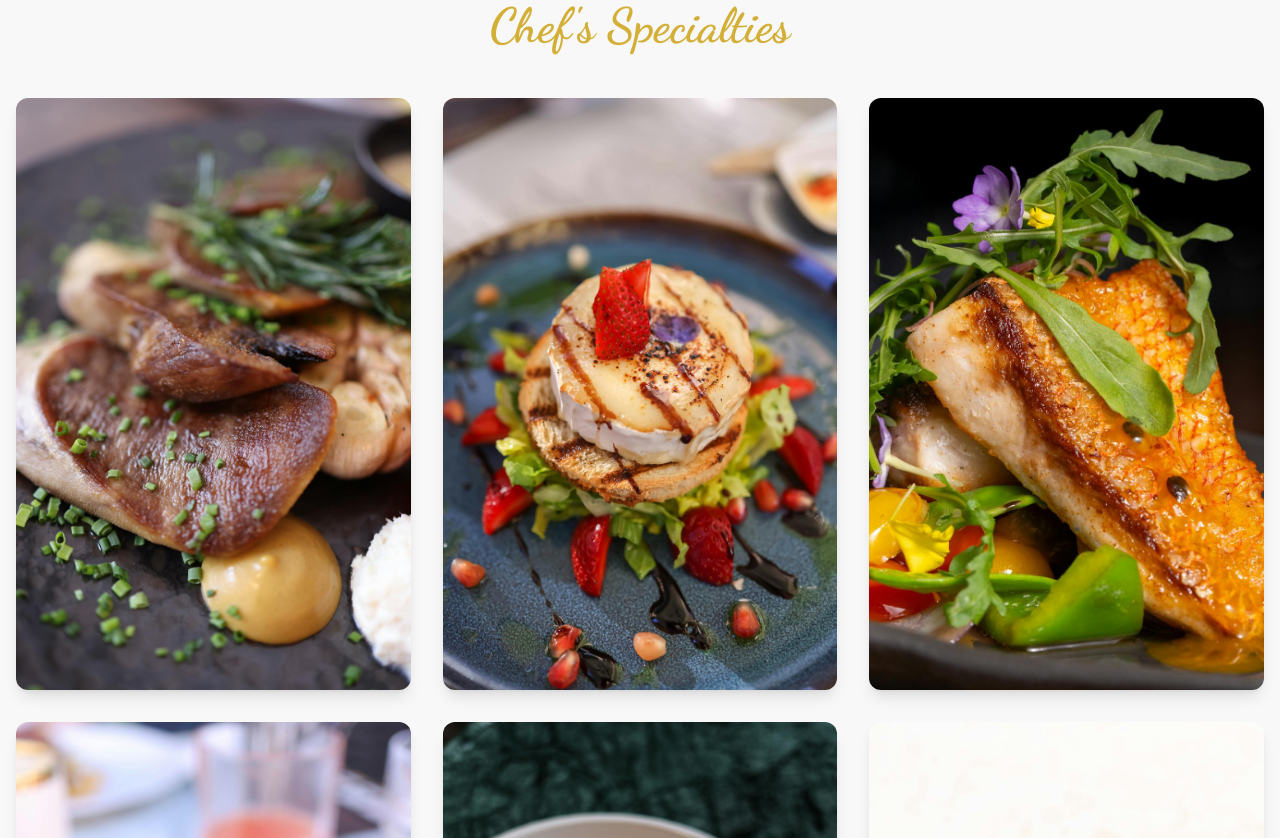
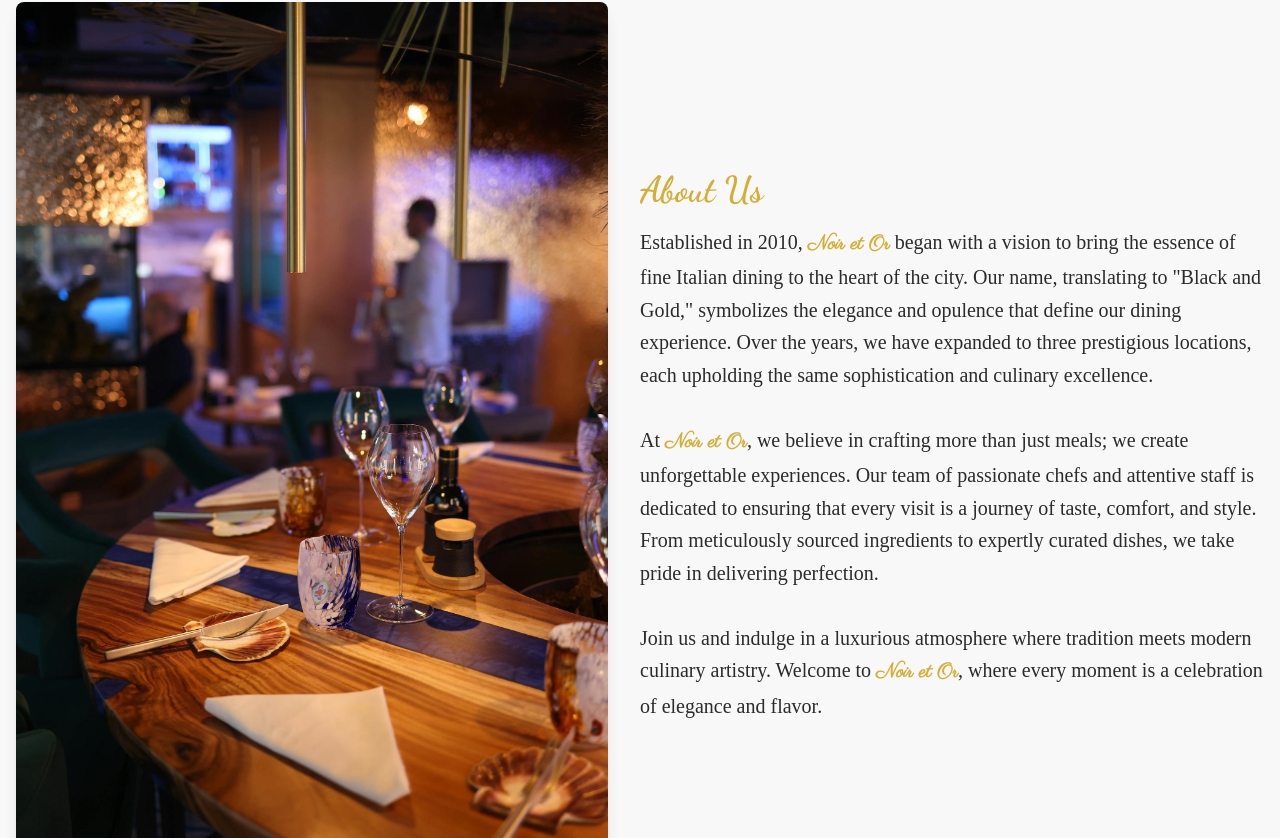
Before and after one commit to Alex2890/classy-restaurant, a Vue app in the folder frontend/: page / in a window 1280 px wide. Shown: the part 862-1700 px from the top of the page. Built offline with nearby package versions, Linux system fonts and the light colour scheme; a web font is replaced by a local one.

Commit message:
Finished About Us Section and added bg colours

```diff
--- /dev/null
+++ b/frontend/src/components/AboutUs.vue
@@ -0,0 +1,33 @@
+<template>
+    <section class="about-us-section bg-[var(--accent-offwhite)] py-16 px-4">
+      <div class="container mx-auto flex flex-col md:flex-row items-center">
+        <!-- Image -->
+        <div class="md:w-1/2 mb-8 md:mb-0 md:pr-8">
+          <img :src="aboutUsImage" alt="Elegant Restaurant Interior" class="rounded-lg shadow-lg">
+        </div>
+        <!-- Text Content -->
+        <div class="md:w-1/2 text-center md:text-left">
+          <h2 class="text-4xl font-bold text-[var(--primary-gold)] mb-4" style="font-family: var(--font-title);">
+            About Us
+          </h2>
+          <p class="text-xl text-[var(--darker-charcoal)] leading-relaxed" style="font-family: var(--font-button);">
+            Established in 2010,
+            <span class="font-black text-[var(--primary-gold)]" style="font-family: var(--font-body);">Noir et Or</span>
+            began with a vision to bring the essence of fine Italian dining to the heart of the city. Our name, translating to "Black and Gold," symbolizes the elegance and opulence that define our dining experience. Over the years, we have expanded to three prestigious locations, each upholding the same sophistication and culinary excellence.
+            <br /><br />
+            At
+            <span class="font-black text-[var(--primary-gold)]" style="font-family: var(--font-body);">Noir et Or</span>,
+            we believe in crafting more than just meals; we create unforgettable experiences. Our team of passionate chefs and attentive staff is dedicated to ensuring that every visit is a journey of taste, comfort, and style. From meticulously sourced ingredients to expertly curated dishes, we take pride in delivering perfection.
+            <br /><br />
+            Join us and indulge in a luxurious atmosphere where tradition meets modern culinary artistry. Welcome to
+            <span class="font-black text-[var(--primary-gold)]" style="font-family: var(--font-body);">Noir et Or</span>,
+            where every moment is a celebration of elegance and flavor.
+          </p>
+        </div>
+      </div>
+    </section>
+</template>
+
+<script setup>
+import aboutUsImage from '@/assets/about-image.jpg';
+</script>
--- a/frontend/src/style.css
+++ b/frontend/src/style.css
@@ -6,6 +6,7 @@
   --primary-gold: #d4af37;
   --secondary-black: #000000;
   --deep-charcoal: #2C2C2C;
+  --darker-charcoal: #2b2b2b;
   --accent-charcoal: #1c1c1c;
   --accent-offwhite: #f8f8f8;
   --text-white: #ffffff;
@@ -13,6 +14,10 @@
   --soft-gold: #e6d5b8;
   --light-beige: #f5f5dc;
   --champagne-gold: #f7e7ce;
+
+    /* New Section Backgrounds */
+    --bg-merlot: #4b1d1d;
+    --bg-midnight-blue: #1e2a38;
 
   /* Font Families */
   --font-title: "Dancing Script", cursive;
--- a/frontend/src/views/Home.vue
+++ b/frontend/src/views/Home.vue
@@ -1,6 +1,7 @@
 <template>
   <div>
     <hero />
+    <AboutUs />
     <featured />
   </div>
 </template>
@@ -8,4 +9,5 @@
 <script setup>
 import Hero from "@/components/Hero.vue";
 import Featured from "@/components/Featured.vue";
+import AboutUs from "@/components/AboutUs.vue";
 </script>
```
Also changed, not shown: frontend/src/assets/about-image.jpg (added).
